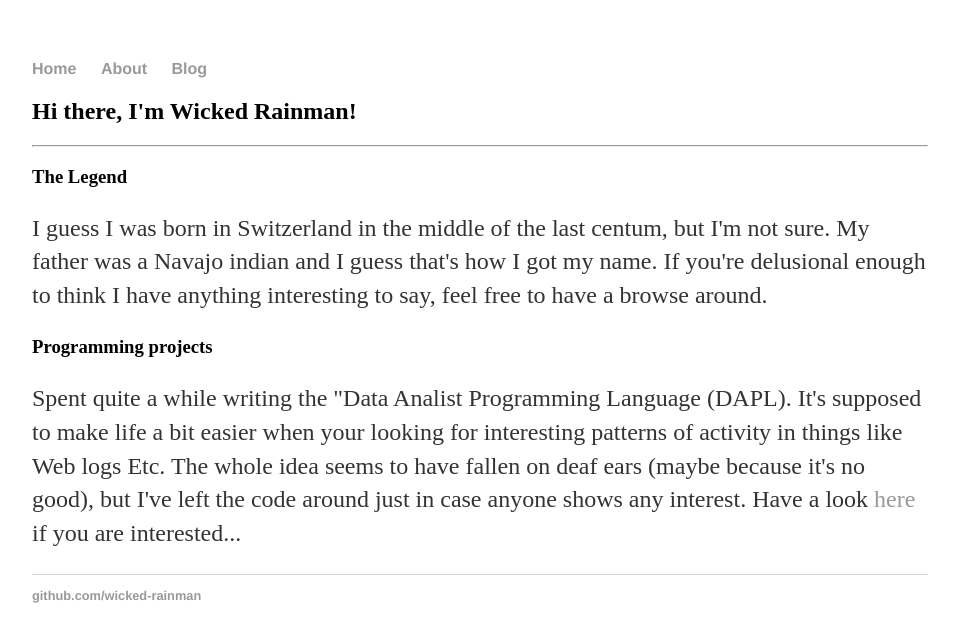
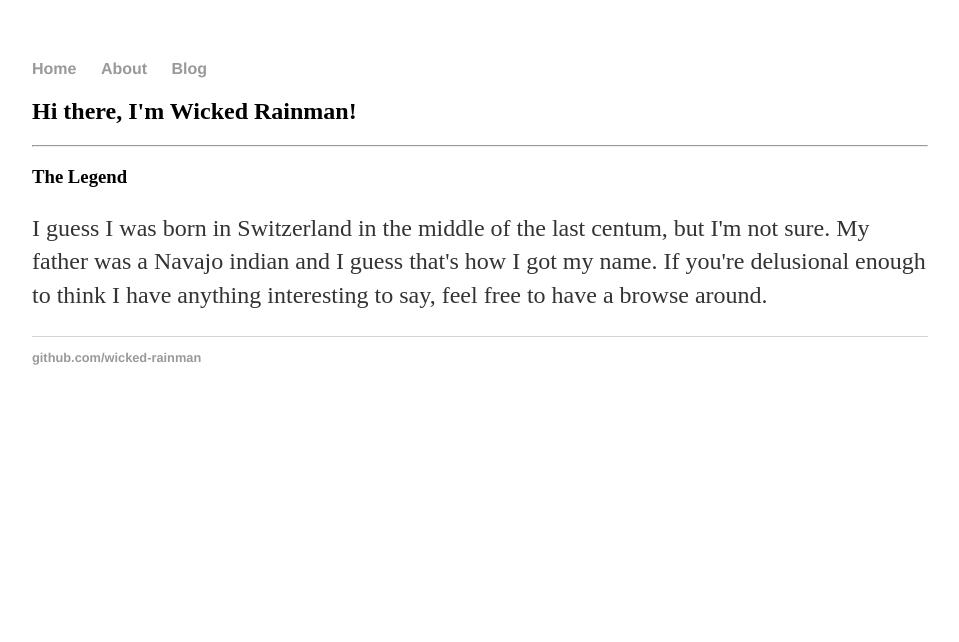
Before and after one commit to wicked-rainman/wicked-rainman.github.io, a Jekyll site: the page built from index.html, in a window 1280 px wide. Shown: the top 642 px of the page, without its empty margins (160-1119 px from the left). Built offline with Jekyll 4.4.1, drawn with Linux system fonts in a browser that asks for light colours.

Commit message:
Update index.html

```diff
--- a/index.html
+++ b/index.html
@@ -9,11 +9,3 @@ title: Wicked Rainman
 		Navajo indian and I guess that's how I got my name. If you're delusional enough to
 		think I have anything interesting to say, feel free to have a browse around.</p>
 </div><!-- /.blurb -->
-
-<h3>Programming projects</h3>
-
-<p>Spent quite a while writing the "Data Analist Programming Language (DAPL). It's supposed to make life
-	a bit easier when your looking for interesting patterns of activity in things like Web logs Etc.
-	The whole idea seems to have fallen on deaf ears (maybe because it's no good), but I've left the code
-	around just in case anyone shows any interest. Have a look <a href="https://github.com/wicked-rainman/DAPL">here</a>
-	if you are interested...</p>
```
